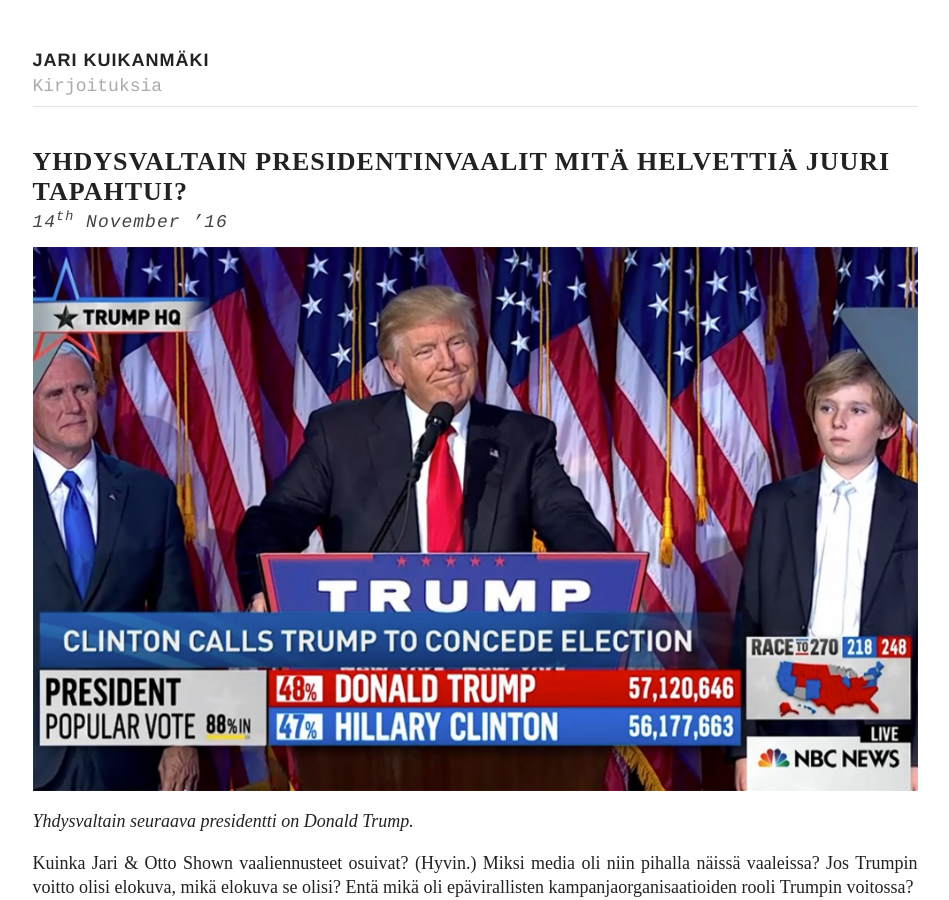
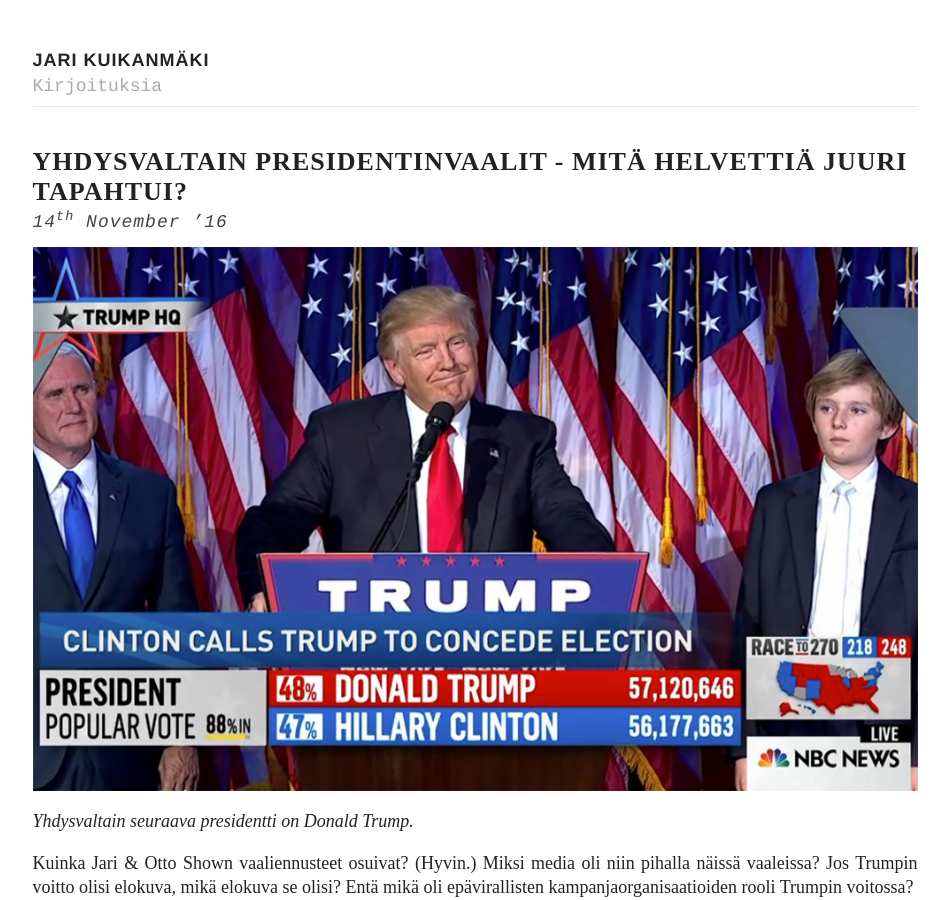
Before and after one commit to kuikanmaki/kuikanmaki.github.io, a Jekyll site: the page built from _posts/2016-11-14-yhdysvaltain-presidentinvaalit-mita-helvettia-juuri-tapahtui.md, in a window 1280 px wide and 900 px high. Shown: the whole window, without its empty margins (165-1114 px from the left). Built offline with Jekyll 4.4.1, drawn with Linux system fonts in a browser that asks for light colours; comment, search, counter and statistics services are not loaded; a file with an impossible date is left out; part of the change alters nothing that is shown.

```diff
--- a/_config.yml
+++ b/_config.yml
@@ -6,11 +6,12 @@ description: "Blogi"
 baseurl: ""
 url: "https://kuikanmaki.github.io"
 twitter:
-  username: jarikuikanmaki
+username: jarikuikanmaki
 
 # Build settings
 markdown: kramdown
 permalink: pretty
+future: true
 
 # Pagination
 paginate: 5
--- a/_posts/2016-11-14-yhdysvaltain-presidentinvaalit-mita-helvettia-juuri-tapahtui.md
+++ b/_posts/2016-11-14-yhdysvaltain-presidentinvaalit-mita-helvettia-juuri-tapahtui.md
@@ -1,10 +1,10 @@
 ---
 layout: post
-title:  "Yhdysvaltain presidentinvaalit Mitä helvettiä juuri tapahtui?"
+title:  "Yhdysvaltain presidentinvaalit - Mitä helvettiä juuri tapahtui?"
 author: "Jari Kuikanmäki"
 description: "Kuinka Trump voitti? Entä kuinka vaaliennusteemme osuivat? (Hyvin). Analysoimme Yhdysvaltain presidentinvaaleja."
 image: "/img/trumpwins.jpg"
-date:   2016-11-14 11:00
+date:   2016-11-14 12:30
 location: Helsinki, Finland
 tags: yhdysvallat presidentinvaalit trump clinton
 ---
```
